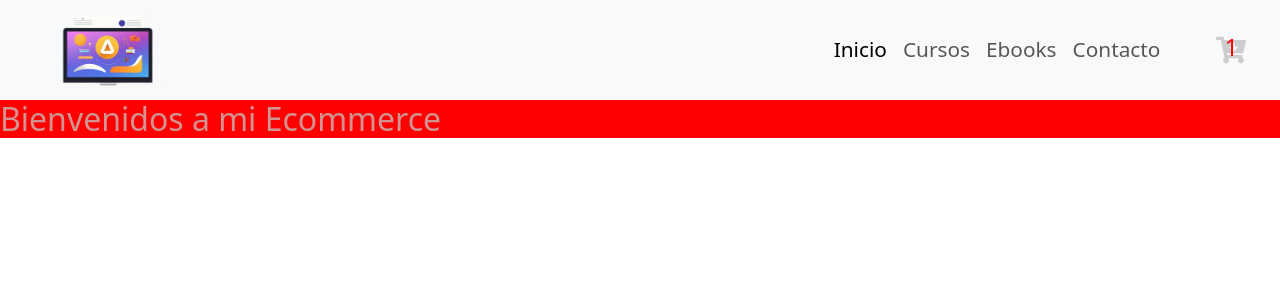
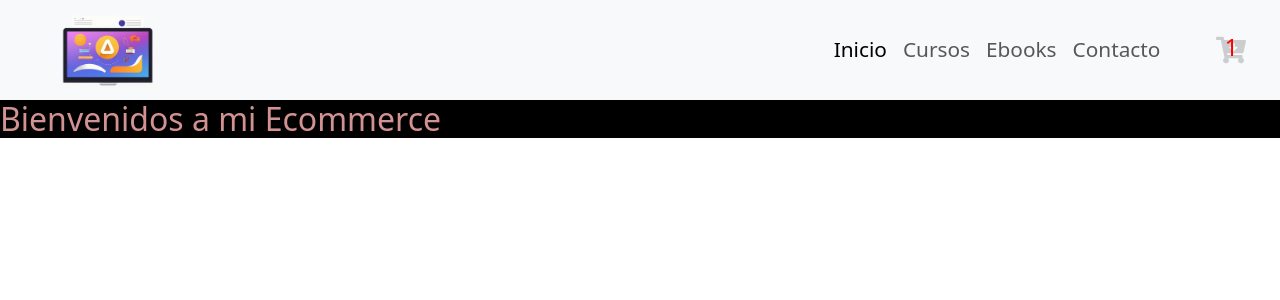
Before and after one commit to nachobertero/ecommerceReact, a React (Vite) app: page / in a window 1280 px wide. Shown: the top 300 px of the page. Built offline with nearby package versions, Linux system fonts and the light colour scheme.

Commit message:
Update ItemListContainer.scss

```diff
--- a/src/components/ItemListContainer/ItemListContainer.scss
+++ b/src/components/ItemListContainer/ItemListContainer.scss
@@ -1,5 +1,5 @@
 
 .itemlistcontainer {
-    background-color: red;
+    background-color: rgb(0, 0, 0);
     color: #d39292;
   }
```
